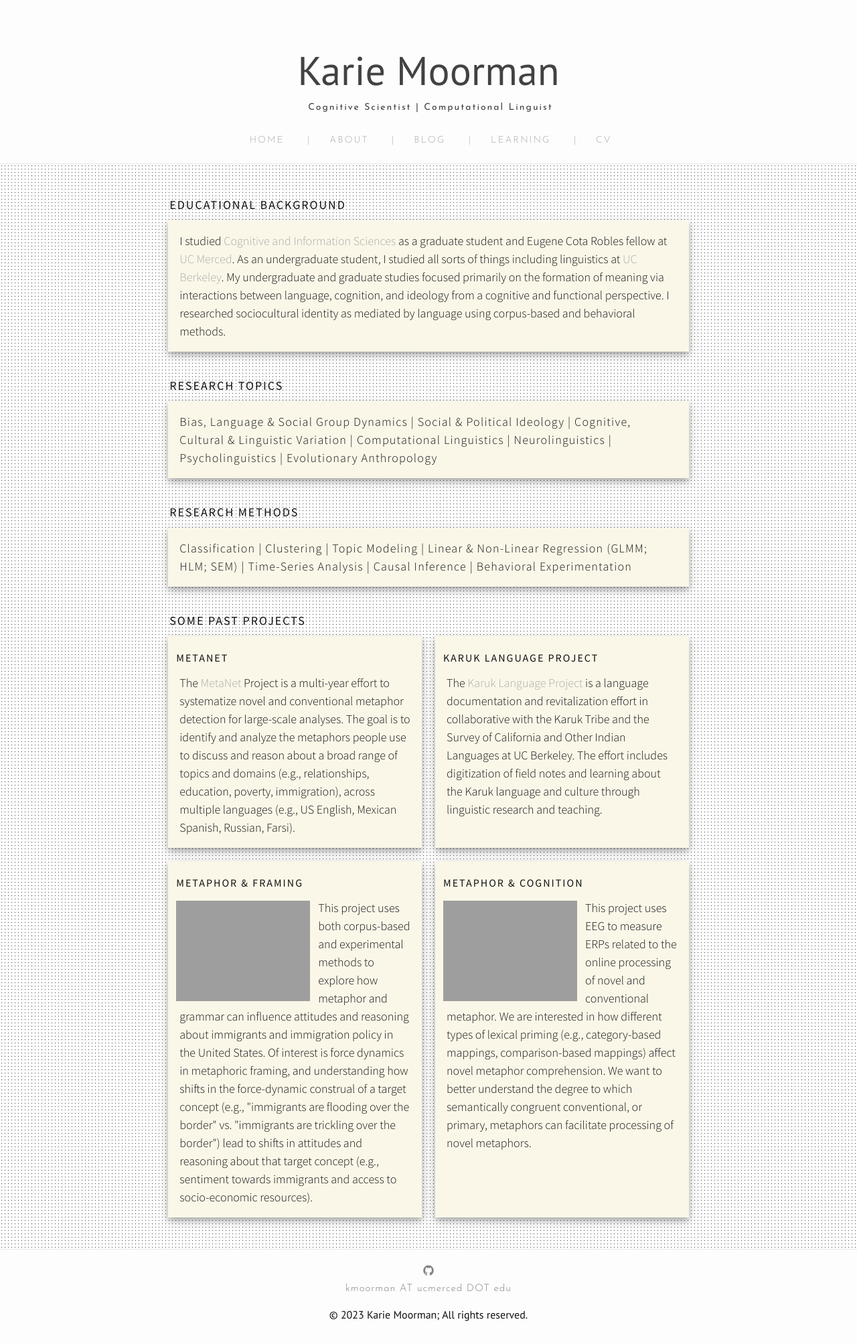
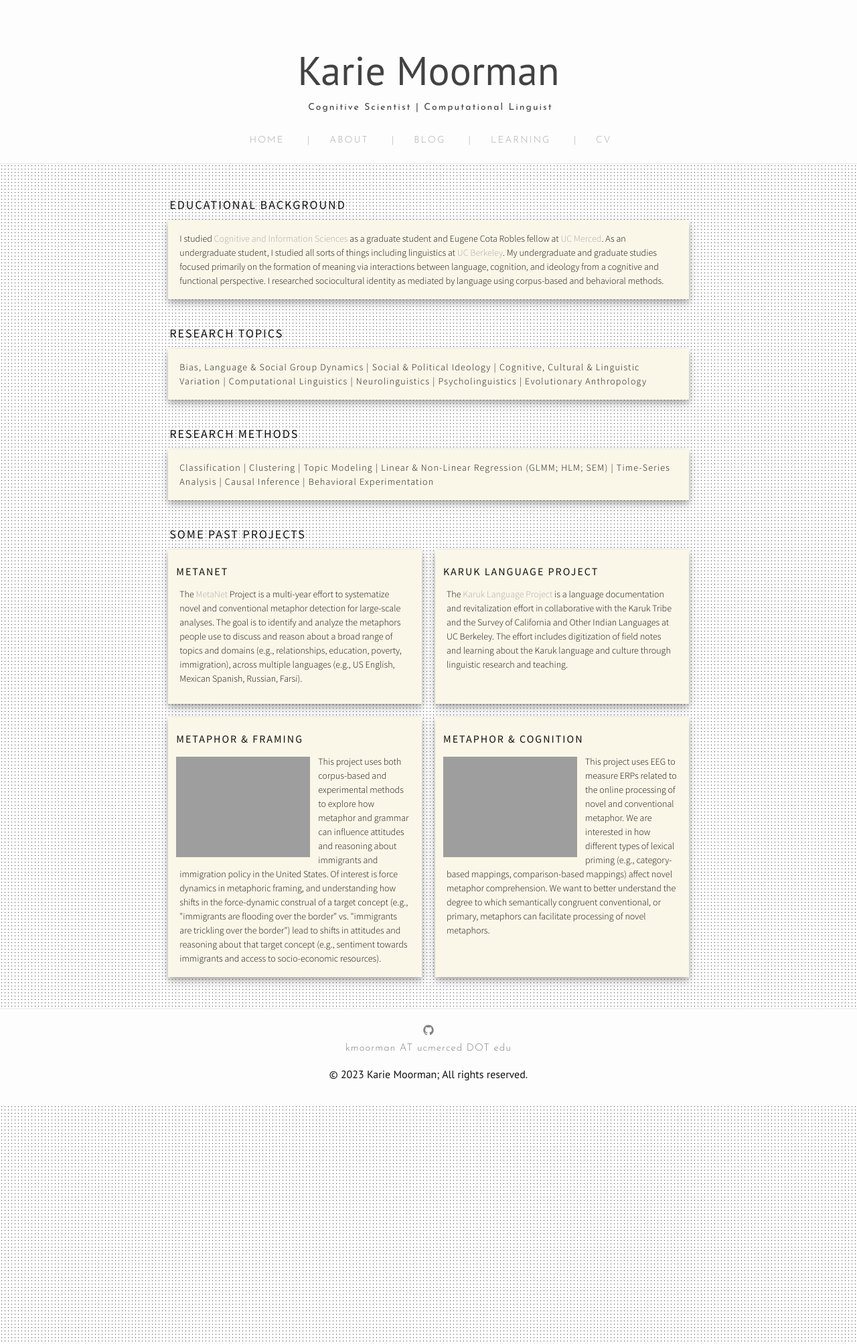
Before and after one commit to kariemoorman/kariemoorman.github.io, a Jekyll site: the page built from about.md, in a window 1280 px wide. Shown: the whole page at 67% size. Built offline with Jekyll 4.4.1, drawn with Linux system fonts in a browser that asks for light colours; nearby versions of some CDN libraries.

Commit message:
Update _layout.scss

```diff
--- a/_sass/_layout.scss
+++ b/_sass/_layout.scss
@@ -244,7 +244,7 @@
     min-height: 200px;
     }
 .manual-content p {
-    font-size: $small-font-size;
+    font-size: $small-font-size !important;
     font-weight: 300;
     margin: 2px;
     padding: 0px 5px 0px 5px;
```
